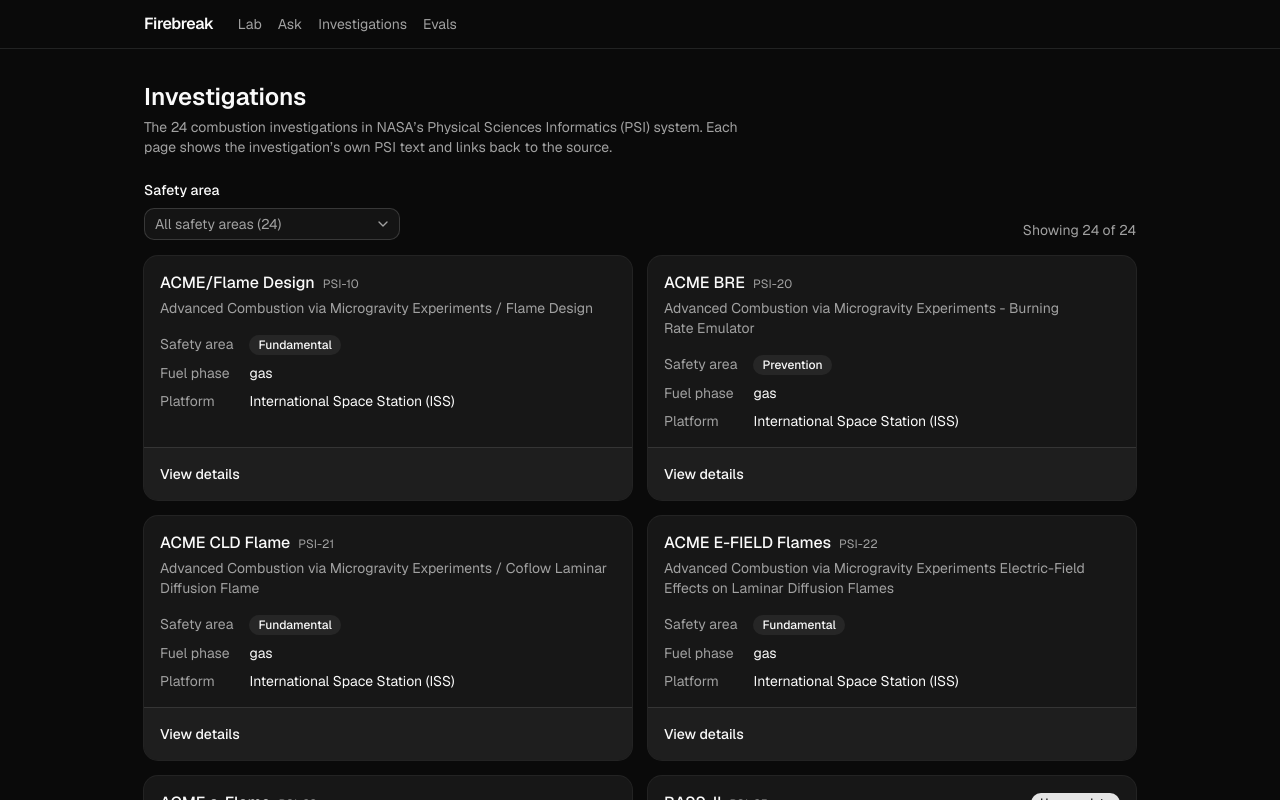
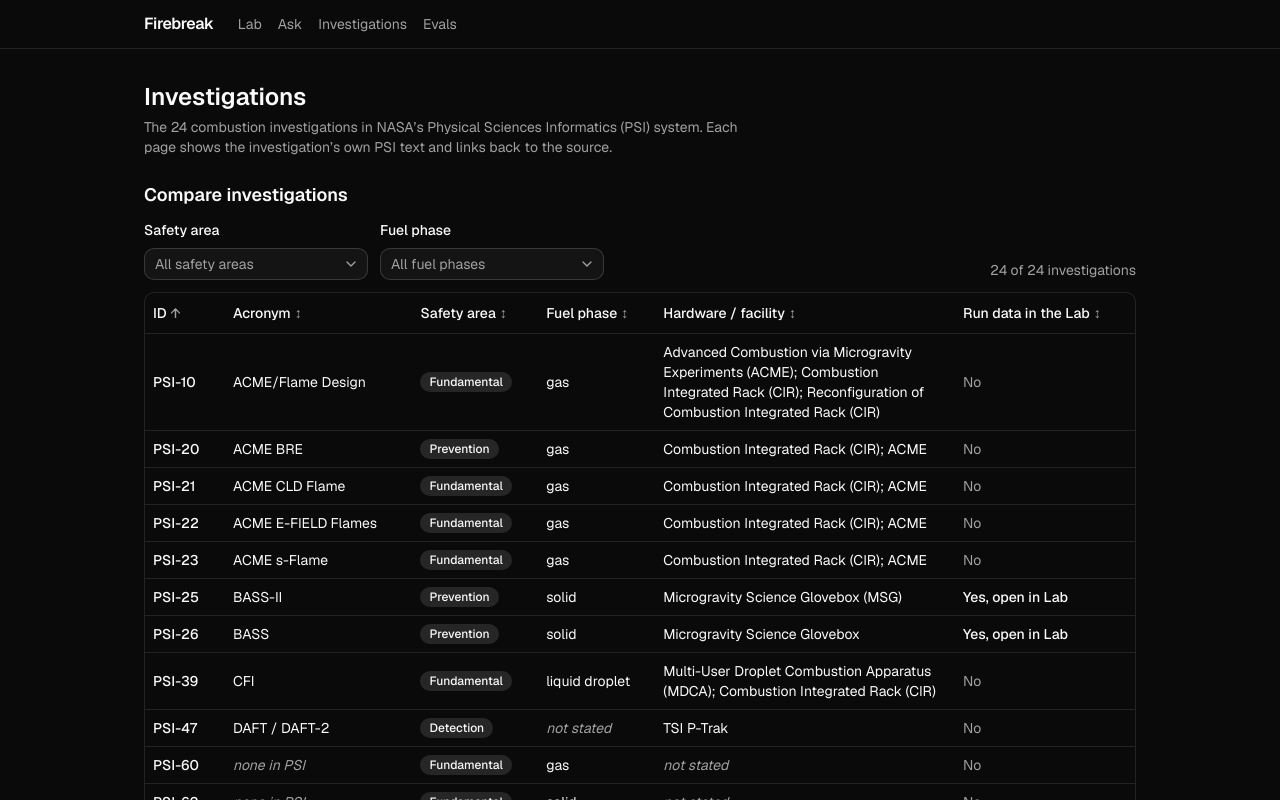
Before and after one commit to Mahoozi/NASA-2026, a Next.js app: page /investigations in a window 1280 px wide. Shown: the top 800 px of the page. Built offline with nearby package versions, Linux system fonts and the light colour scheme.

Commit message:
Add investigation comparison table

```diff
--- /dev/null
+++ b/app/investigations/compare-table.tsx
@@ -0,0 +1,213 @@
+"use client";
+// Person B — side-by-side comparison of every investigation, filterable by
+// safety area and fuel phase, sortable by column. Values come straight from
+// data/investigations.json; empty fields show "not stated", never a guess.
+import { useState } from "react";
+import Link from "next/link";
+import type { Investigation, SafetyArea } from "@/lib/schema";
+import { Badge } from "@/components/ui/badge";
+import { Field, FieldLabel } from "@/components/ui/field";
+import {
+  Select,
+  SelectContent,
+  SelectGroup,
+  SelectItem,
+  SelectTrigger,
+  SelectValue,
+} from "@/components/ui/select";
+import {
+  Table,
+  TableBody,
+  TableCell,
+  TableHead,
+  TableHeader,
+  TableRow,
+} from "@/components/ui/table";
+import { SAFETY_AREAS, labHref, safetyLabel } from "./labels";
+
+type FuelPhase = Investigation["fuelPhase"][number];
+const FUEL_PHASES: FuelPhase[] = ["solid", "liquid droplet", "gas"];
+type FuelFilter = FuelPhase | "none";
+
+type SortKey = "id" | "acronym" | "safety" | "fuel" | "facility" | "runs";
+const COLUMNS: { key: SortKey; label: string }[] = [
+  { key: "id", label: "ID" },
+  { key: "acronym", label: "Acronym" },
+  { key: "safety", label: "Safety area" },
+  { key: "fuel", label: "Fuel phase" },
+  { key: "facility", label: "Hardware / facility" },
+  { key: "runs", label: "Run data in the Lab" },
+];
+
+const idNum = (id: string) => Number(id.replace(/^PSI-/, ""));
+const collator = new Intl.Collator("en", { numeric: true, sensitivity: "base" });
+
+/** Sort value; empty strings sort last whatever the direction. */
+function sortValue(inv: Investigation, key: SortKey): string | number {
+  switch (key) {
+    case "id": return idNum(inv.id);
+    case "acronym": return inv.acronym;
+    case "safety": return inv.safetyArea.join(", ");
+    case "fuel": return inv.fuelPhase.join(", ");
+    case "facility": return inv.facility;
+    case "runs": return inv.hasRunData ? 0 : 1;
+  }
+}
+
+function compare(a: Investigation, b: Investigation, key: SortKey, dir: 1 | -1): number {
+  const va = sortValue(a, key);
+  const vb = sortValue(b, key);
+  if (va === "" && vb !== "") return 1;
+  if (vb === "" && va !== "") return -1;
+  const c = typeof va === "number" && typeof vb === "number" ? va - vb : collator.compare(String(va), String(vb));
+  return c !== 0 ? c * dir : idNum(a.id) - idNum(b.id);
+}
+
+const NotStated = () => <span className="text-muted-foreground italic">not stated</span>;
+
+export function CompareTable({ investigations }: { investigations: Investigation[] }) {
+  const [area, setArea] = useState<SafetyArea | null>(null);
+  const [fuel, setFuel] = useState<FuelFilter | null>(null);
+  const [sort, setSort] = useState<{ key: SortKey; dir: 1 | -1 }>({ key: "id", dir: 1 });
+
+  const rows = investigations
+    .filter((i) => !area || i.safetyArea.includes(area))
+    .filter((i) => !fuel || (fuel === "none" ? i.fuelPhase.length === 0 : i.fuelPhase.includes(fuel)))
+    .sort((a, b) => compare(a, b, sort.key, sort.dir)); // filter() already returned a copy
+
+  const areaItems = [
+    { label: "All safety areas", value: null as SafetyArea | null },
+    ...SAFETY_AREAS.map((a) => ({ label: a.label, value: a.value as SafetyArea | null })),
+  ];
+  const fuelItems = [
+    { label: "All fuel phases", value: null as FuelFilter | null },
+    ...FUEL_PHASES.map((f) => ({ label: f, value: f as FuelFilter | null })),
+    { label: "not stated", value: "none" as FuelFilter | null },
+  ];
+
+  const toggleSort = (key: SortKey) =>
+    setSort((s) => ({ key, dir: s.key === key ? (s.dir === 1 ? -1 : 1) : 1 }));
+
+  return (
+    <div className="flex flex-col gap-3">
+      <div className="flex flex-wrap items-end gap-3">
+        <Field className="w-full sm:w-56">
+          <FieldLabel htmlFor="compare-area">Safety area</FieldLabel>
+          <Select items={areaItems} value={area} onValueChange={(v) => setArea(v as SafetyArea | null)}>
+            <SelectTrigger id="compare-area" className="w-full">
+              <SelectValue />
+            </SelectTrigger>
+            <SelectContent>
+              <SelectGroup>
+                {areaItems.map((item) => (
+                  <SelectItem key={item.value ?? "all"} value={item.value}>
+                    {item.label}
+                  </SelectItem>
+                ))}
+              </SelectGroup>
+            </SelectContent>
+          </Select>
+        </Field>
+        <Field className="w-full sm:w-56">
+          <FieldLabel htmlFor="compare-fuel">Fuel phase</FieldLabel>
+          <Select items={fuelItems} value={fuel} onValueChange={(v) => setFuel(v as FuelFilter | null)}>
+            <SelectTrigger id="compare-fuel" className="w-full">
+              <SelectValue />
+            </SelectTrigger>
+            <SelectContent>
+              <SelectGroup>
+                {fuelItems.map((item) => (
+                  <SelectItem key={item.value ?? "all"} value={item.value}>
+                    {item.label}
+                  </SelectItem>
+                ))}
+              </SelectGroup>
+            </SelectContent>
+          </Select>
+        </Field>
+        <p className="text-sm text-muted-foreground tabular-nums sm:ml-auto" aria-live="polite">
+          {rows.length} of {investigations.length} investigations
+        </p>
+      </div>
+
+      <div className="overflow-x-auto rounded-lg border">
+        <Table>
+          <TableHeader>
+            <TableRow>
+              {COLUMNS.map((c) => {
+                const active = sort.key === c.key;
+                return (
+                  <TableHead
+                    key={c.key}
+                    aria-sort={active ? (sort.dir === 1 ? "ascending" : "descending") : "none"}
+                  >
+                    <button
+                      type="button"
+                      onClick={() => toggleSort(c.key)}
+                      className="inline-flex items-center gap-1 font-medium hover:text-foreground"
+                    >
+                      {c.label}
+                      <span aria-hidden className="text-muted-foreground">
+                        {active ? (sort.dir === 1 ? "↑" : "↓") : "↕"}
+                      </span>
+                    </button>
+                  </TableHead>
+                );
+              })}
+            </TableRow>
+          </TableHeader>
+          <TableBody>
+            {rows.length ? (
+              rows.map((inv) => (
+                <TableRow key={inv.id} data-testid="compare-row">
+                  <TableCell translate="no" className="font-medium">
+                    <Link href={`/investigations/${inv.id}`} className="underline-offset-4 hover:underline">
+                      {inv.id}
+                    </Link>
+                  </TableCell>
+                  <TableCell translate="no">
+                    {inv.acronym ? (
+                      <Link href={`/investigations/${inv.id}`} className="underline-offset-4 hover:underline">
+                        {inv.acronym}
+                      </Link>
+                    ) : (
+                      <span className="text-muted-foreground italic" title="PSI lists no acronym for this investigation">
+                        none in PSI
+                      </span>
+                    )}
+                  </TableCell>
+                  <TableCell>
+                    <div className="flex flex-wrap gap-1">
+                      {inv.safetyArea.map((s) => (
+                        <Badge key={s} variant="secondary">
+                          {safetyLabel(s)}
+                        </Badge>
+                      ))}
+                    </div>
+                  </TableCell>
+                  <TableCell>{inv.fuelPhase.length ? inv.fuelPhase.join(", ") : <NotStated />}</TableCell>
+                  <TableCell className="max-w-64 whitespace-normal">{inv.facility || <NotStated />}</TableCell>
+                  <TableCell>
+                    {inv.hasRunData ? (
+                      <Link href={labHref(inv.id)} className="font-medium underline-offset-4 hover:underline">
+                        Yes, open in Lab
+                      </Link>
+                    ) : (
+                      <span className="text-muted-foreground">No</span>
+                    )}
+                  </TableCell>
+                </TableRow>
+              ))
+            ) : (
+              <TableRow>
+                <TableCell colSpan={COLUMNS.length} className="text-muted-foreground">
+                  No investigation matches both filters. Choose another safety area or fuel phase.
+                </TableCell>
+              </TableRow>
+            )}
+          </TableBody>
+        </Table>
+      </div>
+    </div>
+  );
+}
--- a/app/investigations/page.tsx
+++ b/app/investigations/page.tsx
@@ -2,6 +2,7 @@
 import { Suspense } from "react";
 import { InvestigationBrowser, InvestigationList } from "./investigation-list";
 import { investigations } from "./data";
+import { CompareTable } from "./compare-table";
 
 export default function InvestigationsPage() {
   return (
@@ -14,10 +15,22 @@ export default function InvestigationsPage() {
           to the source.
         </p>
       </div>
-      {/* The fallback is the unfiltered list, so the static HTML has every card. */}
-      <Suspense fallback={<InvestigationList investigations={investigations} area={null} />}>
-        <InvestigationBrowser investigations={investigations} />
-      </Suspense>
+      <section aria-labelledby="compare-heading" className="flex flex-col gap-3">
+        <h2 id="compare-heading" className="text-lg font-semibold">
+          Compare investigations
+        </h2>
+        <CompareTable investigations={investigations} />
+      </section>
+
+      <section aria-labelledby="all-heading" className="flex flex-col gap-3">
+        <h2 id="all-heading" className="text-lg font-semibold">
+          All investigations
+        </h2>
+        {/* The fallback is the unfiltered list, so the static HTML has every card. */}
+        <Suspense fallback={<InvestigationList investigations={investigations} area={null} />}>
+          <InvestigationBrowser investigations={investigations} />
+        </Suspense>
+      </section>
     </div>
   );
 }
```
